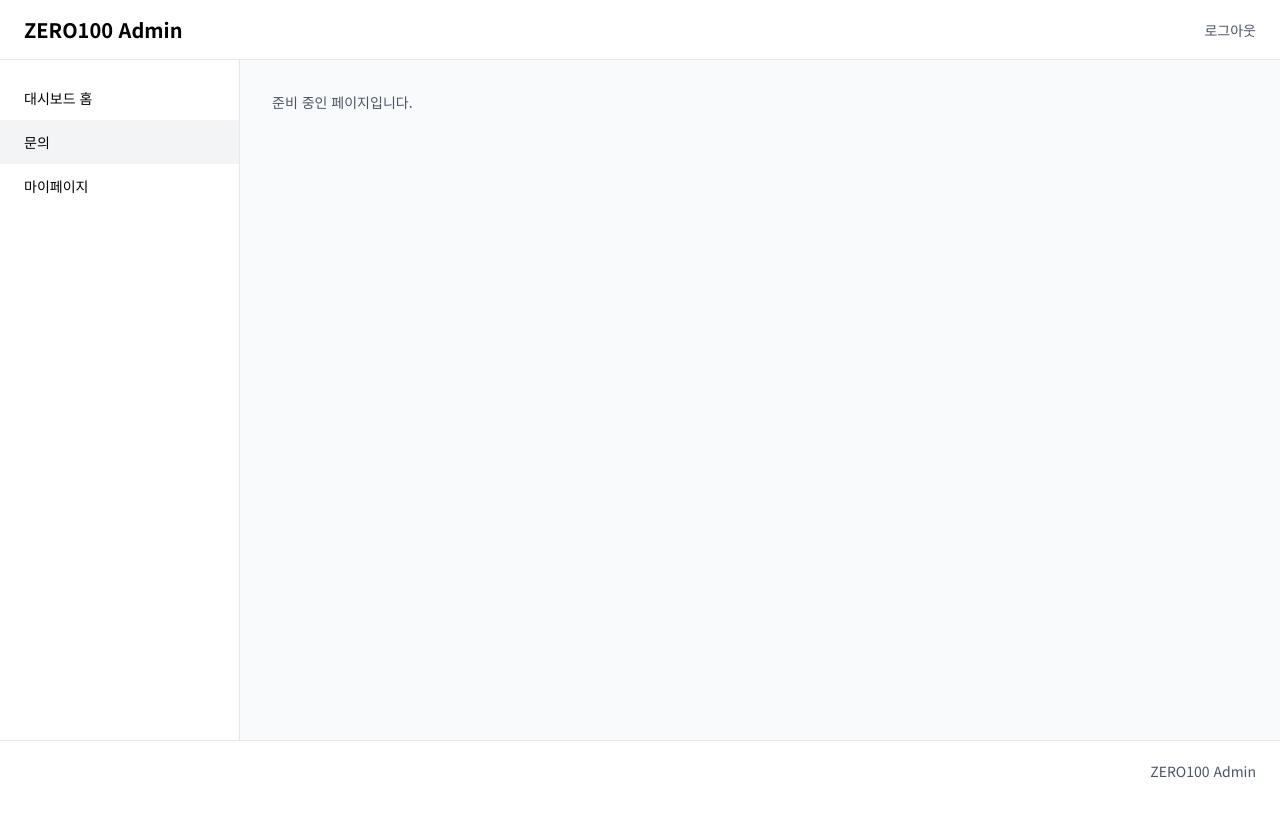
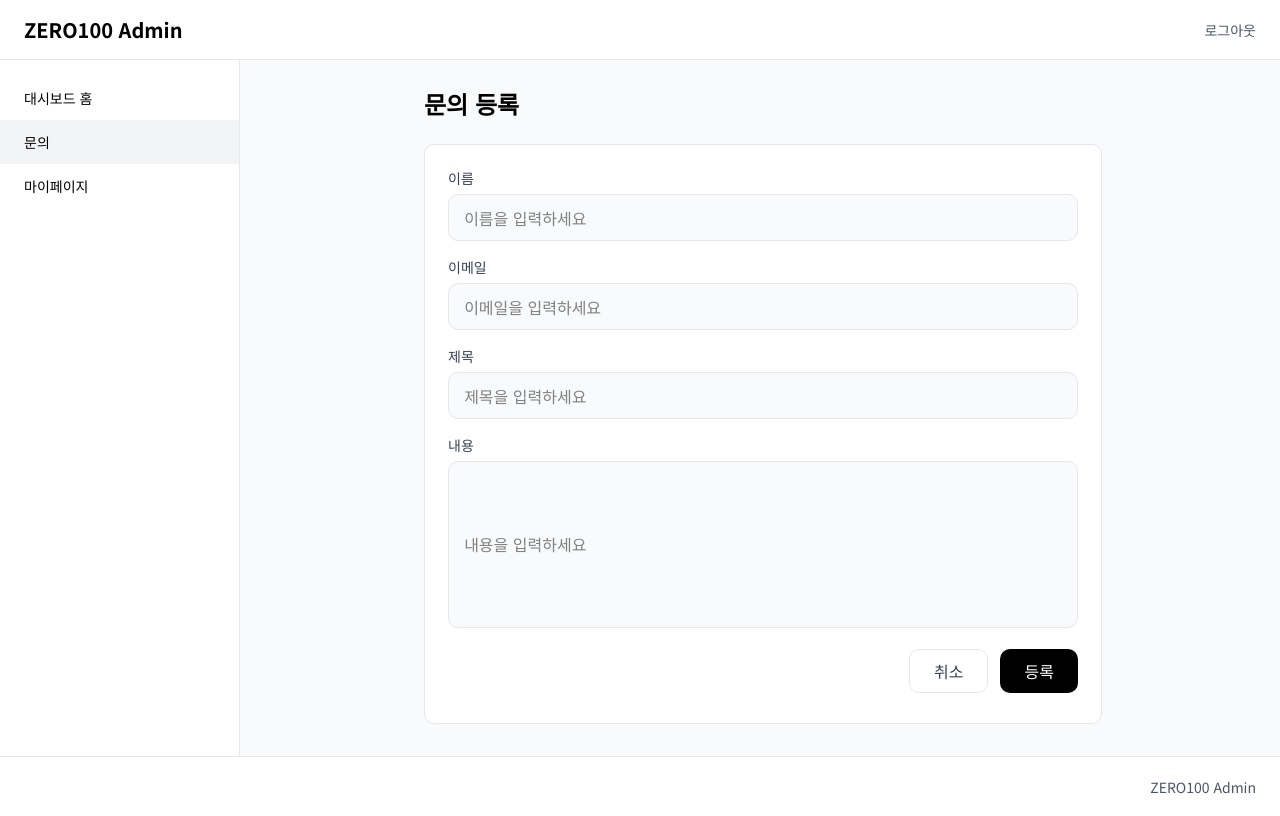
Before and after one commit to Leets-Official/8th-FE-Zero100, a React (Vite) app: page /dashboard/inquiries/new in a window 1280 px wide. Built offline with nearby package versions, Linux system fonts and the light colour scheme; a web font is replaced by a local one.

Commit message:
문의 등록 페이지 UI 구현

```diff
--- a/src/App.jsx
+++ b/src/App.jsx
@@ -3,21 +3,30 @@ import { Navigate, Route, Routes } from 'react-router';
 import DashboardLayout from './components/dashboard/DashboardLayout.jsx';
 import DeleteModal from './components/todo/DeleteModal.jsx';
 import DashboardPage from './pages/dashboard/DashboardPage.jsx';
+import InquiryCreatePage from './pages/dashboard/InquiryCreatePage.jsx';
 import InquiryListPage from './pages/dashboard/InquiryListPage.jsx';
 import InquiryPlaceholderPage from './pages/dashboard/InquiryPlaceholderPage.jsx';
 import LoginPage from './pages/dashboard/LoginPage.jsx';
 import SignupPage from './pages/dashboard/SignupPage.jsx';
 import CompletedTodoPage from './pages/todo/CompletedTodoPage.jsx';
 import TodoPage from './pages/todo/TodoPage.jsx';
+import { formatInquiryDate } from './utils/dashboard/date.js';
+import { loadInquiries, saveInquiries } from './utils/dashboard/inquiryStorage.js';
 import { loadTodos, saveTodos } from './utils/todo/storage.js';
 
 // 두 페이지가 같은 todos를 보여줘야 하므로, 두 페이지의 공통 부모인 App에서 state를 관리한다.
 function App() {
   const [todos, setTodos] = useState(loadTodos);
+  // 문의 목록과 문의 등록 페이지가 같은 데이터를 쓰도록 todos와 같은 방식으로 App에서 관리한다.
+  const [inquiries, setInquiries] = useState(loadInquiries);
 
   useEffect(() => {
     saveTodos(todos);
   }, [todos]);
+
+  useEffect(() => {
+    saveInquiries(inquiries);
+  }, [inquiries]);
 
   const handleAddTodo = (title) => {
     const newTodo = { id: crypto.randomUUID(), title, completed: false };
@@ -36,6 +45,12 @@ function App() {
 
   const handleDeleteTodo = (id) => {
     setTodos(todos.filter((todo) => todo.id !== id));
+  };
+
+  const handleAddInquiry = (inquiry) => {
+    const id = Math.max(0, ...inquiries.map((item) => item.id)) + 1;
+    const newInquiry = { ...inquiry, id, createdAt: formatInquiryDate(new Date()) };
+    setInquiries([...inquiries, newInquiry]);
   };
 
   return (
@@ -65,8 +80,11 @@ function App() {
         />
         <Route element={<DashboardLayout />}>
           <Route path="/dashboard" element={<DashboardPage />} />
-          <Route path="/dashboard/inquiries" element={<InquiryListPage />} />
-          <Route path="/dashboard/inquiries/new" element={<InquiryPlaceholderPage />} />
+          <Route path="/dashboard/inquiries" element={<InquiryListPage inquiries={inquiries} />} />
+          <Route
+            path="/dashboard/inquiries/new"
+            element={<InquiryCreatePage onAddInquiry={handleAddInquiry} />}
+          />
           <Route path="/dashboard/inquiries/:inquiryId" element={<InquiryPlaceholderPage />} />
         </Route>
         <Route path="/login" element={<LoginPage />} />
--- a/src/components/dashboard/TextArea.jsx
+++ b/src/components/dashboard/TextArea.jsx
@@ -1,4 +1,8 @@
 import { useId } from 'react';
+import { twMerge } from 'tailwind-merge';
+
+const TEXT_AREA_CLASS_NAME =
+  'box-border w-full h-[167.23px] m-0 px-[15.07px] py-[13.07px] border-[0.93px] border-solid border-[#e5e7eb] rounded-[10px] bg-[#f9fafb] font-[family-name:var(--font-family-base)] font-normal text-[16px] leading-[19px] tracking-[0px] resize-none placeholder:text-[#0a0a0a]/50';
 
 // Dashboard 전용 여러 줄 입력창. value/onChange(controlled)와 defaultValue(uncontrolled) 모두 그대로 전달
 // label과 error는 선택 사항이며, id가 없으면 useId로 생성해 label·에러 메시지와 연결
@@ -9,17 +13,31 @@ function TextArea({ id, label, error, className, 'aria-describedby': ariaDescrib
   const describedBy = [ariaDescribedBy, error && errorId].filter(Boolean).join(' ') || undefined;
 
   return (
-    <>
-      {label && <label htmlFor={textAreaId}>{label}</label>}
+    <div className="flex flex-col gap-[6px]">
+      {label && (
+        <label
+          htmlFor={textAreaId}
+          className="font-[family-name:var(--font-family-base)] font-medium text-[14px] leading-[20px] tracking-[0px] text-[#364153]"
+        >
+          {label}
+        </label>
+      )}
       <textarea
         id={textAreaId}
-        className={className}
+        className={twMerge(TEXT_AREA_CLASS_NAME, error && 'border-[#fb2c36]', className)}
         aria-invalid={error ? true : undefined}
         aria-describedby={describedBy}
         {...props}
       />
-      {error && <p id={errorId}>{error}</p>}
-    </>
+      {error && (
+        <p
+          id={errorId}
+          className="m-0 font-[family-name:var(--font-family-base)] font-normal text-[10px] leading-[20px] tracking-[0px] text-[#fb2c36]"
+        >
+          {error}
+        </p>
+      )}
+    </div>
   );
 }
 
--- /dev/null
+++ b/src/pages/dashboard/InquiryCreatePage.jsx
@@ -0,0 +1,110 @@
+import { useState } from 'react';
+import { useNavigate } from 'react-router';
+import Button from '../../components/dashboard/Button.jsx';
+import Card from '../../components/dashboard/Card.jsx';
+import TextArea from '../../components/dashboard/TextArea.jsx';
+import TextInput from '../../components/dashboard/TextInput.jsx';
+import { validateEmail } from '../../utils/dashboard/validation.js';
+
+const INQUIRY_LIST_PATH = '/dashboard/inquiries';
+
+function validateInquiryForm({ name, email, title, content }) {
+  return {
+    name: name.trim() ? '' : '이름을 입력하세요',
+    email: validateEmail(email),
+    title: title.trim() ? '' : '제목을 입력하세요',
+    content: content.trim() ? '' : '내용을 입력하세요',
+  };
+}
+
+function InquiryCreatePage({ onAddInquiry }) {
+  const navigate = useNavigate();
+  const [values, setValues] = useState({ name: '', email: '', title: '', content: '' });
+  // 첫 제출 전에는 null이고, 제출 후에는 입력할 때마다 다시 검사해 오류 상태를 갱신
+  const [errors, setErrors] = useState(null);
+
+  const handleChange = (event) => {
+    const { name, value } = event.target;
+    const nextValues = { ...values, [name]: value };
+    setValues(nextValues);
+    if (errors) setErrors(validateInquiryForm(nextValues));
+  };
+
+  const handleSubmit = (event) => {
+    event.preventDefault();
+
+    const nextErrors = validateInquiryForm(values);
+    setErrors(nextErrors);
+
+    // 오류가 있으면 첫 번째 오류 입력 필드로 포커스를 이동
+    const firstInvalidField = Object.keys(nextErrors).find((field) => nextErrors[field]);
+    if (firstInvalidField) {
+      event.currentTarget.elements.namedItem(firstInvalidField).focus();
+      return;
+    }
+
+    onAddInquiry({
+      name: values.name.trim(),
+      email: values.email.trim(),
+      title: values.title.trim(),
+      content: values.content.trim(),
+    });
+    navigate(INQUIRY_LIST_PATH);
+  };
+
+  return (
+    <div className="box-border flex flex-col gap-[20px] w-full max-w-[684px] mx-auto lg:pl-[6px]">
+      <h1 className="mt-[-3.9px] mx-0 mb-[3.9px] font-[family-name:var(--font-family-base)] font-bold text-[24px] leading-[32px] tracking-[0px] text-[#000000]">
+        문의 등록
+      </h1>
+      <Card className="min-h-[580.1px] p-[23.07px]">
+        <form className="flex flex-col gap-[16px]" noValidate onSubmit={handleSubmit}>
+          <TextInput
+            name="name"
+            label="이름"
+            placeholder="이름을 입력하세요"
+            autoComplete="name"
+            value={values.name}
+            onChange={handleChange}
+            error={errors?.name}
+          />
+          <TextInput
+            type="email"
+            name="email"
+            label="이메일"
+            placeholder="이메일을 입력하세요"
+            autoComplete="email"
+            value={values.email}
+            onChange={handleChange}
+            error={errors?.email}
+          />
+          <TextInput
+            name="title"
+            label="제목"
+            placeholder="제목을 입력하세요"
+            value={values.title}
+            onChange={handleChange}
+            error={errors?.title}
+          />
+          <TextArea
+            name="content"
+            label="내용"
+            placeholder="내용을 입력하세요"
+            className="placeholder-shown:pt-[73.18px]"
+            value={values.content}
+            onChange={handleChange}
+            error={errors?.content}
+          />
+          <div className="flex flex-row items-center justify-end gap-[12px] h-[53.8px]">
+            <Button variant="secondary" onClick={() => navigate(INQUIRY_LIST_PATH)}>
+              취소
+            </Button>
+            <Button type="submit">등록</Button>
+          </div>
+        </form>
+      </Card>
+    </div>
+  );
+}
+
+export default InquiryCreatePage;
--- a/src/pages/dashboard/InquiryListPage.jsx
+++ b/src/pages/dashboard/InquiryListPage.jsx
@@ -1,9 +1,8 @@
 import { useNavigate } from 'react-router';
 import Button from '../../components/dashboard/Button.jsx';
 import InquiryTable from '../../components/dashboard/InquiryTable.jsx';
-import { MOCK_INQUIRIES } from '../../mocks/dashboard/inquiries.js';
 
-function InquiryListPage() {
+function InquiryListPage({ inquiries }) {
   const navigate = useNavigate();
 
   return (
@@ -16,7 +15,7 @@ function InquiryListPage() {
           문의 등록
         </Button>
       </div>
-      <InquiryTable inquiries={MOCK_INQUIRIES} />
+      <InquiryTable inquiries={inquiries} />
     </div>
   );
 }
--- a/src/pages/dashboard/InquiryPlaceholderPage.jsx
+++ b/src/pages/dashboard/InquiryPlaceholderPage.jsx
@@ -1,4 +1,4 @@
-// 문의 등록, 문의 상세 UI 구현 전까지 해당 경로에서 빈 화면이 표시되지 않도록 사용하는 임시 페이지
+// 문의 상세 UI 구현 전까지 해당 경로에서 빈 화면이 표시되지 않도록 사용하는 임시 페이지
 function InquiryPlaceholderPage() {
   return (
     <p className="m-0 font-[family-name:var(--font-family-base)] font-normal text-[14px] leading-[20px] tracking-[0px] text-[#4a5565]">
--- /dev/null
+++ b/src/utils/dashboard/date.js
@@ -0,0 +1,7 @@
+// Figma 문의 목록의 작성일 형식(2026년 3월 25일 17:11)으로 변환
+export function formatInquiryDate(date) {
+  const hours = String(date.getHours()).padStart(2, '0');
+  const minutes = String(date.getMinutes()).padStart(2, '0');
+
+  return `${date.getFullYear()}년 ${date.getMonth() + 1}월 ${date.getDate()}일 ${hours}:${minutes}`;
+}
--- /dev/null
+++ b/src/utils/dashboard/inquiryStorage.js
@@ -0,0 +1,22 @@
+import { MOCK_INQUIRIES } from '../../mocks/dashboard/inquiries.js';
+
+const STORAGE_KEY = 'inquiries';
+
+// 저장된 값이 없거나 올바른 배열이 아니면 Mock 데이터로 시작
+export function loadInquiries() {
+  try {
+    const savedInquiries = JSON.parse(localStorage.getItem(STORAGE_KEY));
+    return Array.isArray(savedInquiries) ? savedInquiries : MOCK_INQUIRIES;
+  } catch {
+    return MOCK_INQUIRIES;
+  }
+}
+
+// 저장 공간 부족 등으로 저장에 실패해도 앱은 현재 state로 계속 동작
+export function saveInquiries(inquiries) {
+  try {
+    localStorage.setItem(STORAGE_KEY, JSON.stringify(inquiries));
+  } catch {
+    // 저장 실패는 무시함
+  }
+}
```
